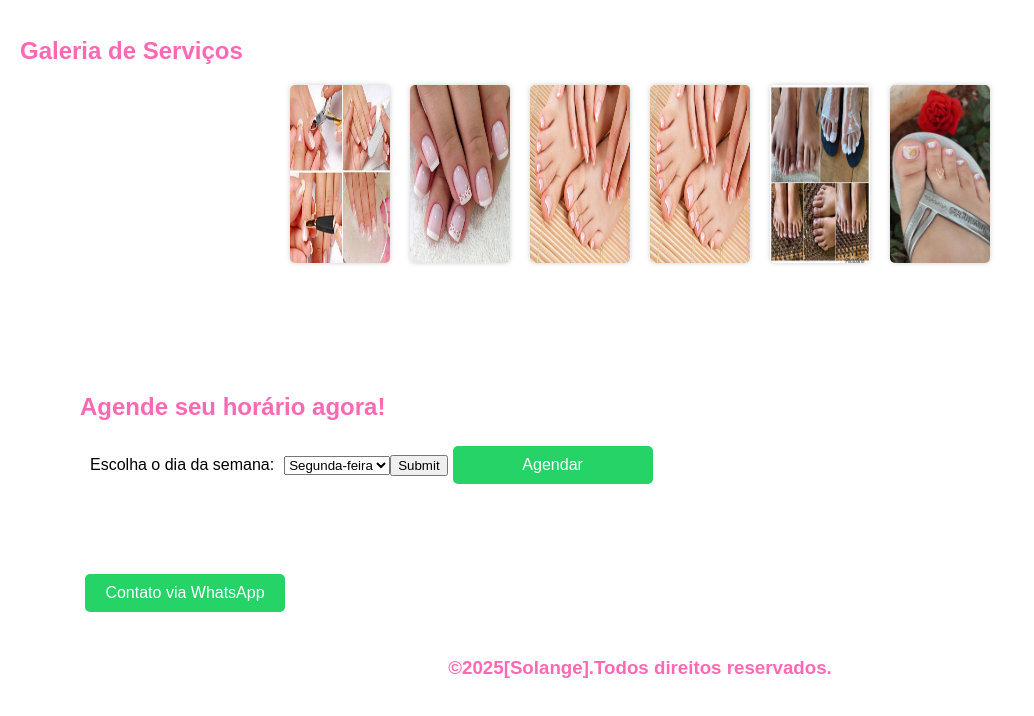
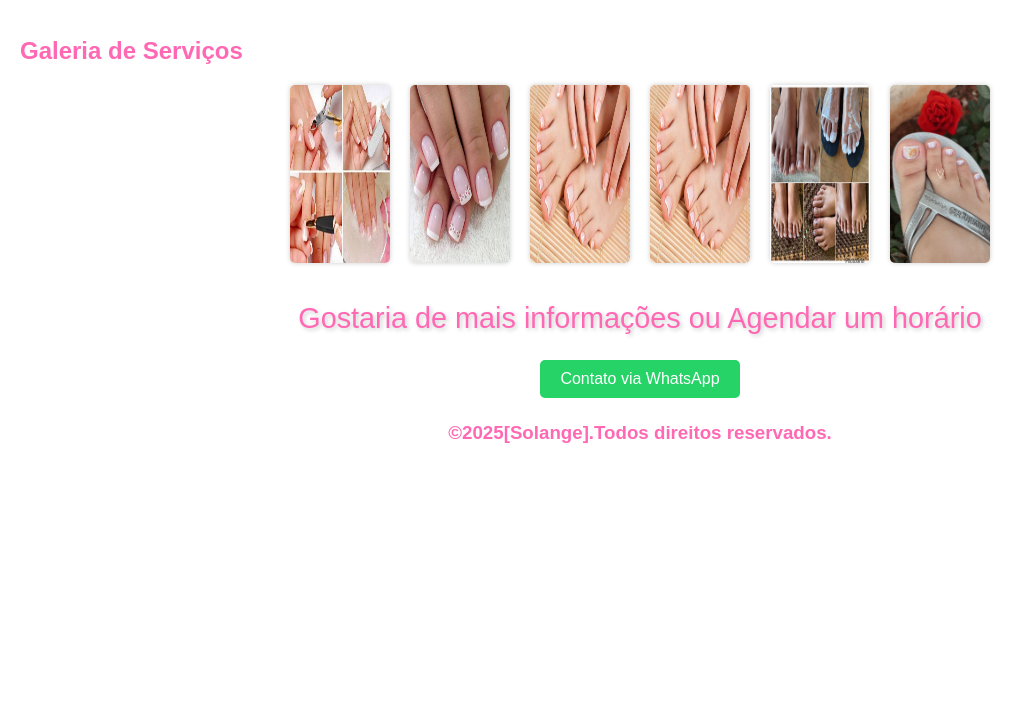
Before and after one commit to Fabricio41/minha-primeira-landing-page, a plain HTML site: page index.html in a window 1280 px wide. Shown: the part 898-1614 px from the top of the page, without its empty margins (0-1034 px from the left). After the commit the page ends 1400 px from the top, so only its background shows below. Drawn offline with Linux system fonts and the light colour scheme.

Commit message:
tirei o js e mudei o botao de contato

```diff
--- a/index.html
+++ b/index.html
@@ -50,42 +50,23 @@
             <img src="./pese maos 2.jpg" alt="pés e mãos">
             <img src="./sol1.jpg" alt="cuidados comos pés">
             <img src="./sol2.jpg" alt="unhas dos pes decoradas">
-
         </div>
 
-    </section>
+        <p>Gostaria de mais informações ou Agendar um horário</p>
 
-    <section>
-        <section id="agendamento">
-            <h2>Agende seu horário agora!</h2>
-            <form>
-                <label for="dia">Escolha o dia
-                    da semana:</label>
-                <select id="dia" name="dia">
-                    <option value="segunda">Segunda-feira</option>
-                    <option value="terca">Terça-feira</option>
-                    <option value="quarta">Quarta-feira</option>
-                    <option value="quita">Quinta-feira</option>
-                    <option value="sexta">Sexta-feira</option>
-                    <option value="sabado">Sábado</option>
-
-
-                    <label for="horario">Escolha o horário:</label>
-                    <input type="submit" id="horario" name="horario" required>
-                    <button type="submit">Agendar</button>
-            </form>
-        </section>
-        <section id="Contato">
-
-
-
-            <a href="https://wa.me/556799947-9363=Olá,%20gostaria%20de%20agendar%20horario!" target="_blank">
+        <a href="https://wa.me/55(67)9 9947-9363=Olá,%20gostaria%20de%20mais%20informações!" target="_blank">
     <button>Contato via WhatsApp</button>
 </a>
 
 
 
-        </section>
+
+
+
+
+
+
+
         <footer>
 
             <h3>&copy;2025[Solange].Todos direitos reservados.</h3>
```
